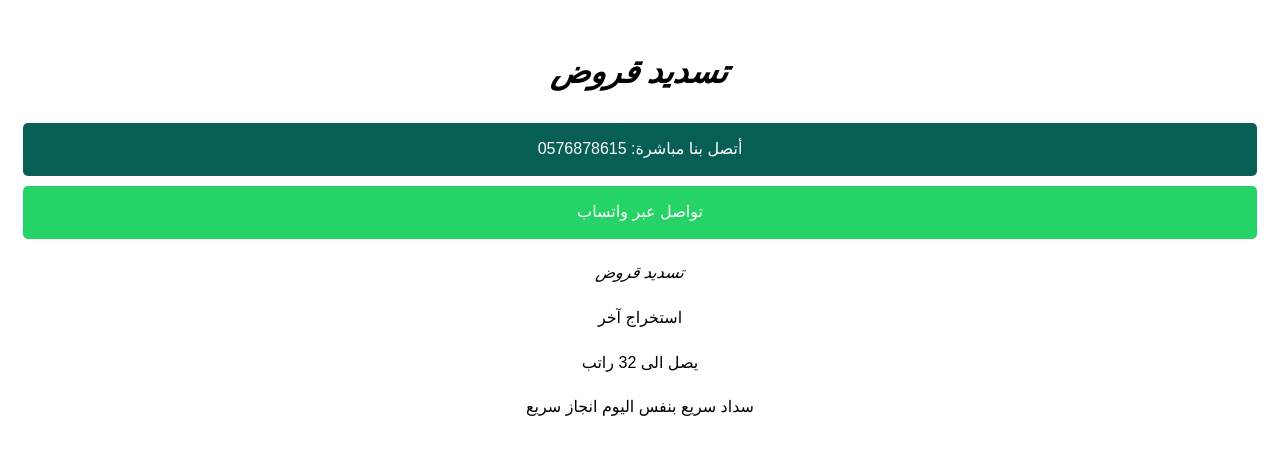
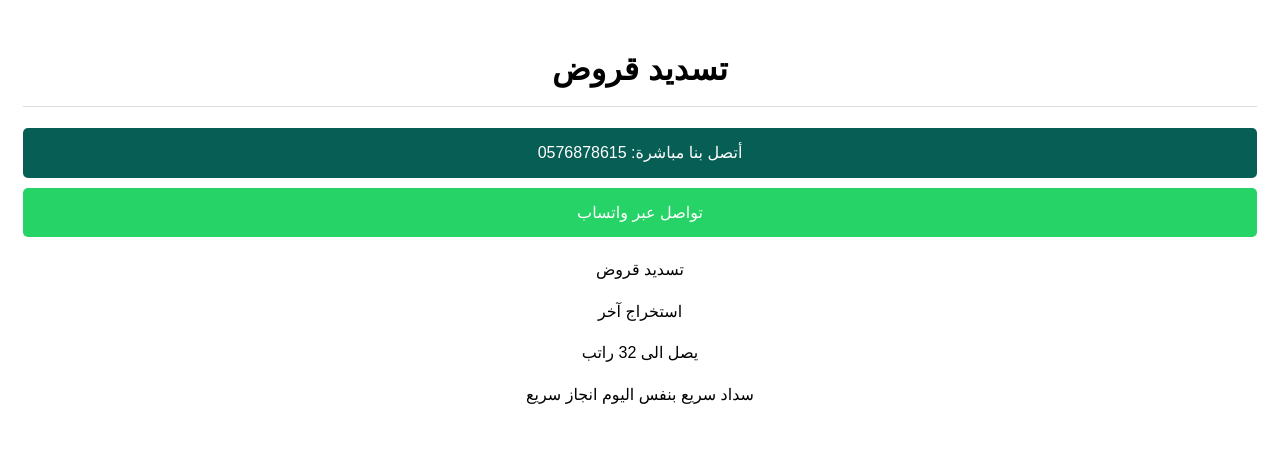
Before and after one commit to Basel777888/Basel777888.github.io, a plain HTML site: page index.html in a window 1280 px wide. Drawn offline with Linux system fonts and the light colour scheme.

Commit message:
إصلاح كامل للصفحة

```diff
--- a/index.html
+++ b/index.html
@@ -2,6 +2,7 @@
 <html>
 <head>
     <meta charset="UTF-8">
+    <title>تسديد قروض</title>
     <style>
         .hidden-text {
             color: transparent;
@@ -14,12 +15,7 @@
             direction: rtl;
             padding: 15px;
             background-color: #fff;
-            line-height: 1.8;
-        }
-        .tilted-text {
-            display: inline-block;
-            transform: skewX(-10deg); /* ميلان النص */
-            font-style: italic; /* شكل مائل */
+            line-height: 1.6;
         }
         .contact-box {
             background-color: #075E54;
@@ -29,26 +25,27 @@
             border-radius: 5px;
             text-align: center;
         }
+        .whatsapp-box {
+            background-color: #25D366;
+        }
     </style>
 </head>
 <body>
-    <h1 style="text-align:center;">
-        <span class="tilted-text">تسديد قروض</span>
-    </h1>
+    <h1 style="text-align:center;border-bottom:1px solid #ddd;padding-bottom:10px;">تسديد قروض</h1>
 
     <div class="contact-box">
         <a href="tel:0576878615" style="color:white;text-decoration:none;">أتصل بنا مباشرة: 0576878615</a>
     </div>
 
-    <div class="contact-box" style="background-color:#25D366">
+    <div class="contact-box whatsapp-box">
         <a href="https://wa.me/966576878615" style="color:white;text-decoration:none;">تواصل عبر واتساب</a>
     </div>
 
-    <div style="margin-top:20px;text-align:center;">
-        <p><span class="tilted-text">تسديد قروض</span></p>
-        <p>استخراج آخر</p>
-        <p>يصل الى 32 راتب</p>
-        <p>سداد سريع بنفس اليوم انجاز سريع</p>
+    <div style="margin-top:20px;">
+        <p style="text-align:center;">تسديد قروض</p>
+        <p style="text-align:center;">استخراج آخر</p>
+        <p style="text-align:center;">يصل الى 32 راتب</p>
+        <p style="text-align:center;">سداد سريع بنفس اليوم انجاز سريع</p>
     </div>
 
     <p class="hidden-text">
```
